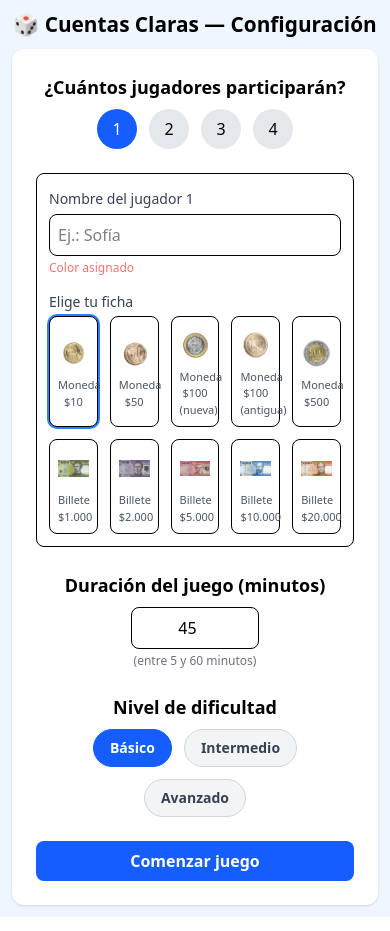
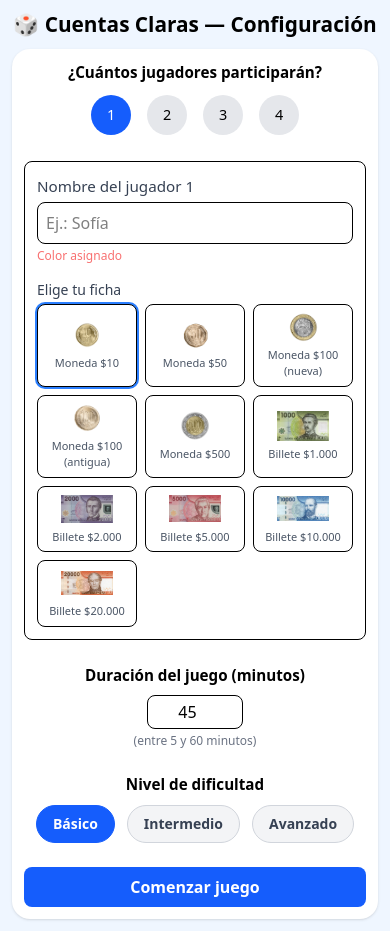
Before and after one commit to Catalina995/tea-board-game, a React (Vite) app: page / in a window 390 px wide. Built offline with nearby package versions, Linux system fonts and the light colour scheme.

Commit message:
ajustes responsivos: index, board, timer y game

```diff
--- a/src/components/Board.tsx
+++ b/src/components/Board.tsx
@@ -188,7 +188,7 @@ export default function Board({
               <div
                 key={key}
                 className={[
-                  "h-full w-full rounded-xl flex flex-col items-center justify-center text-center text-xs sm:text-sm md:text-base font-semibold p-2 shadow board-tile",
+                  "h-full w-full rounded-xl flex flex-col items-center justify-center text-center text-xs sm:text-sm md:text-base font-semibold p-2 shadow",
                   bgClass,
                   isActive ? "ring-4 ring-white scale-[1.03]" : "",
                 ].join(" ")}
@@ -215,11 +215,7 @@ export default function Board({
                 )}
 
                 {/* Texto del lugar (siempre, como querías) */}
-                <span
-                  className={`board-tile-label ${isStartCell ? "mt-0.5" : ""}`}
-                >
-                  {label}
-                </span>
+                <span className={isStartCell ? "mt-0.5" : ""}>{label}</span>
               </div>
             );
           })
--- a/src/components/TimerHUD.tsx
+++ b/src/components/TimerHUD.tsx
@@ -16,7 +16,7 @@ export default function TimerHUD({ remainingSec, totalSec }: Props) {
 
   return (
     <div className="pointer-events-none absolute inset-0 flex items-center justify-center z-10 translate-y-[-50px] sm:translate-y-[-150px]">
-      <div className="relative w-44 h-44 rounded-full bg-white/70 backdrop-blur-sm shadow-lg flex items-center justify-center timer-circle">
+      <div className="relative w-44 h-44 rounded-full bg-white/70 backdrop-blur-sm shadow-lg flex items-center justify-center">
         {/* aro de progreso */}
         <div
           className="absolute inset-0 rounded-full"
--- a/src/index.css
+++ b/src/index.css
@@ -23,7 +23,7 @@
   justify-content: center;
   font-weight: 700;
   color: white;
-  border-radius: 0.75rem; /* esquinas redondeadas */
+  border-radius: 0.75rem;
   box-shadow: 0 10px 20px rgba(0,0,0,.25) inset;
 }
 
@@ -60,7 +60,6 @@
   from { transform: rotate(0deg); }
   to   { transform: rotate(360deg); }
 }
-
 .animate-spin-slow {
   animation: spin-slow 0.6s linear 1;
 }
@@ -69,46 +68,27 @@
    AJUSTES SOLO PARA CELULAR
    ========================================= */
 @media (max-width: 480px) {
-  /* Ajuste general de padding en pantallas pequeñas */
+  /* Ajuste general */
   .min-h-screen {
     padding: 12px !important;
   }
 
   /* ---------- GAME SCREEN ---------- */
 
-  /* Tablero un poco más pequeño en celular */
+  /* Tablero más pequeño */
   .board-wrapper {
     transform: scale(0.75);
     transform-origin: top center;
   }
 
-  /* Dado 3D un poco más chico */
+  /* Dado más chico */
   .dice {
     width: 80px;
     height: 80px;
   }
 
-  /* 👇 NUEVO: texto de las casillas más pequeño */
-  .board-tile-label {
-    font-size: 0.60rem;
-    line-height: 0.85rem;
-    white-space: nowrap;
-  }
-
-  /* 👇 NUEVO: círculo del timer más pequeño en celu */
-  .timer-circle {
-    width: 9rem;   /* antes w-44 ≈ 11rem */
-    height: 9rem;
-  }
-
-  /* 👇 NUEVO: número del reloj un poco más chico */
-  .timer-circle .text-3xl {
-    font-size: 1.6rem;
-  }
-
   /* ---------- SETUP SCREEN ---------- */
 
-  /* Contenedor raíz de la pantalla de configuración */
   .setup-root {
     justify-content: flex-start;
     padding-top: 24px;
@@ -121,5 +101,39 @@
     margin-bottom: 12px;
   }
 
-  /* ... resto tal cual lo tienes ... */
+  .setup-card {
+    padding: 12px;
+    border-radius: 18px;
+  }
+
+  .setup-card label {
+    font-size: 0.95rem;
+  }
+
+  .player-count button {
+    width: 40px;
+    height: 40px;
+    font-size: 0.9rem;
+    margin: 2px;
+  }
+
+  .token-grid-setup {
+    grid-template-columns: repeat(3, minmax(0, 1fr));
+    gap: 8px;
+  }
+
+  .token-grid-setup img {
+    width: 52px;
+    height: 32px;
+  }
+
+  .token-grid-setup button {
+    padding: 6px;
+  }
+
+  .duration-input {
+    width: 96px;
+    font-size: 1rem;
+    padding: 4px 6px;
+  }
 }
--- a/src/screens/GameScreen.tsx
+++ b/src/screens/GameScreen.tsx
@@ -245,7 +245,6 @@ export default function GameScreen({
       return;
     }
 
-
     // Para otros colores: generamos misión según dificultad
     setMission(getMissionFor(color, difficulty));
   }
@@ -466,7 +465,6 @@ export default function GameScreen({
         />
       )}
 
-
       {/* Acciones turno */}
       <div className="flex gap-3">
         <button
```
